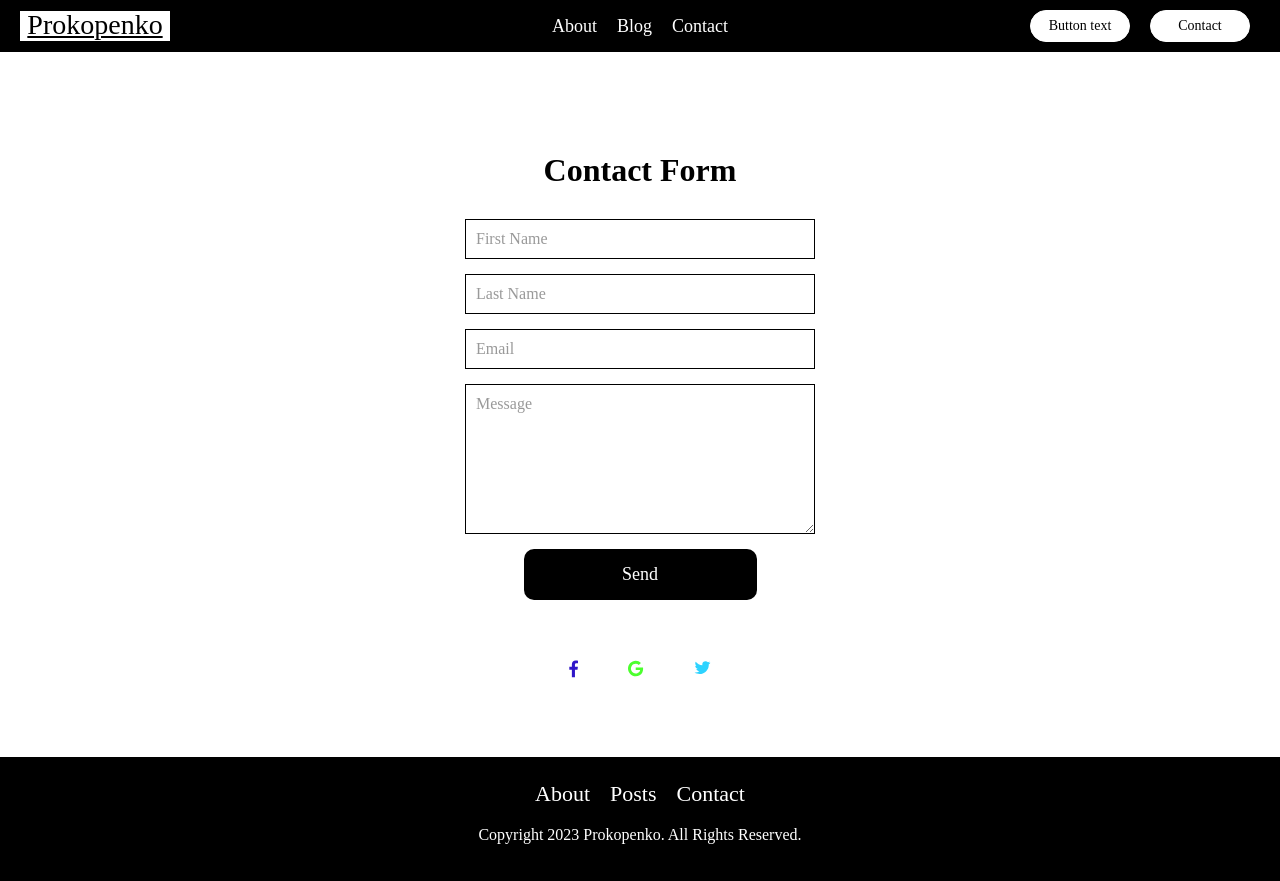
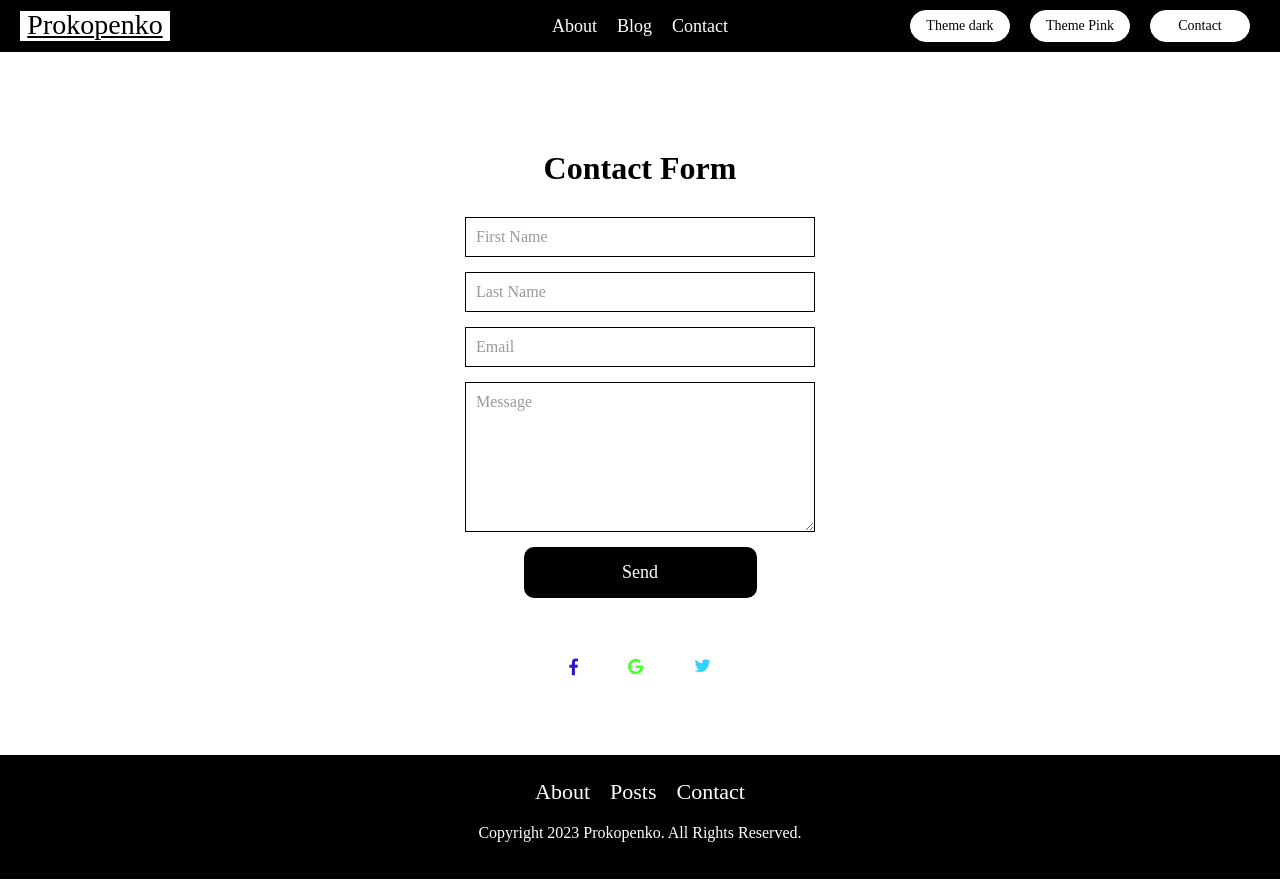
Before and after one commit to okhaenkovskaya/React2, a React (Vite) app: page /contact in a window 1280 px wide. Built offline with nearby package versions, Linux system fonts and the light colour scheme.

Commit message:
develop pink theme

```diff
--- a/src/assets/styles/index.css
+++ b/src/assets/styles/index.css
@@ -352,6 +352,7 @@ template {
   display: flex;
   flex-direction: column;
   min-height: 100vh;
+  padding-top: 50px;
 }
 
 body {
--- a/src/components/Footer/Footer.module.scss
+++ b/src/components/Footer/Footer.module.scss
@@ -1,8 +1,16 @@
 .footer {
   margin-top: auto;
-  background-color: black;
-  color: white;
   padding: 20px;
+}
+
+.darkTheme {
+  background-color: #000;
+  color: #fff;
+}
+
+.pinkTheme{
+  background: lightpink;
+  color: #000;
 }
 
 .copyright {
--- a/src/components/Footer/Footer.tsx
+++ b/src/components/Footer/Footer.tsx
@@ -2,11 +2,21 @@ import style from "./Footer.module.scss";
 
 import { NavList, NavItem } from "../Nav";
 
-const Footer = () => {
+interface footerProps {
+  theme: string;
+}
+
+const Footer = ({ theme }: footerProps) => {
   const year = new Date().getFullYear();
 
   return (
-    <footer className={style.footer}>
+    <footer
+      className={
+        theme === "dark"
+          ? `${style.footer} ${style.darkTheme}`
+          : `${style.footer} ${style.pinkTheme}`
+      }
+    >
       <NavList classes={style.footerMenu}>
         <NavItem to="/about">About</NavItem>
         <NavItem to="/">Posts</NavItem>
--- a/src/components/Header/Header.module.scss
+++ b/src/components/Header/Header.module.scss
@@ -1,13 +1,25 @@
 .header {
-  background-color: #000;
-  color: #fff;
   padding: 10px 20px;
   display: grid;
   gap: 10px;
   grid-template-columns: repeat(3, 1fr);
   grid-template-rows: 1fr;
   align-items: center;
+  position: fixed;
+  width: 100%;
+  top: 0;
 }
+
+.darkTheme {
+  background-color: #000;
+  color: #fff;
+}
+
+.pinkTheme{
+  background: lightpink;
+  color: #000;
+}
+
 
 .logo {
   display: block;
--- a/src/components/Header/Header.tsx
+++ b/src/components/Header/Header.tsx
@@ -22,9 +22,20 @@ const navList = [
   },
 ];
 
-const Header = () => {
+interface headerProps {
+  theme: string;
+  setTheme: any;
+}
+
+const Header = ({ theme, setTheme }: headerProps) => {
   return (
-    <header className={style.header}>
+    <header
+      className={
+        theme === "dark"
+          ? `${style.header}  ${style.darkTheme}`
+          : `${style.header} ${style.pinkTheme}`
+      }
+    >
       <Logo to="/" classes={style.logo} />
 
       <NavList>
@@ -36,7 +47,8 @@ const Header = () => {
       </NavList>
 
       <div className={style.btnWrap}>
-        <Button>Button text</Button>
+        <Button onClick={() => setTheme("dark")}>Theme dark</Button>
+        <Button onClick={() => setTheme("pink")}>Theme Pink</Button>
         <Button to="/contact">Contact</Button>
       </div>
     </header>
--- a/src/components/PostList/PostItem.tsx
+++ b/src/components/PostList/PostItem.tsx
@@ -1,5 +1,6 @@
 import style from "./PostList.module.scss";
 import { Link } from "react-router-dom";
+import Button from "../Button";
 
 type Props = {
   title: string;
@@ -8,14 +9,13 @@ type Props = {
 };
 
 const PostItem = ({ title, body, id }: Props) => {
-  console.log(id, "id");
-
   return (
     <div className={style.postItem}>
       <h2 className={style.postTitle}>
         <Link to={id.toString()}>{title}</Link>
       </h2>
-      {body}
+      <div className={style.postText}>{body}</div>
+      <Button to={id.toString()}>Read more</Button>
     </div>
   );
 };
--- a/src/components/PostList/PostList.module.scss
+++ b/src/components/PostList/PostList.module.scss
@@ -21,3 +21,7 @@
     }
   }
 }
+
+.postText {
+  margin: 0 0 15px;
+}
--- /dev/null
+++ b/src/layout/Contexts.ts
@@ -0,0 +1,3 @@
+import { createContext } from "react";
+
+export const ThemeContext: React.Context<string> = createContext("light");
--- a/src/layout/PublicLayout.tsx
+++ b/src/layout/PublicLayout.tsx
@@ -1,5 +1,7 @@
+import { useState } from "react";
 import { Outlet } from "react-router-dom";
 
+import { ThemeContext } from "./Contexts.ts";
 import Header from "../components/Header";
 import Footer from "../components/Footer";
 
@@ -8,14 +10,18 @@ interface PublicLayoutProps {
 }
 
 function PublicLayout({ children }: PublicLayoutProps) {
+  const [theme, setTheme] = useState<string>("dark");
+
   return (
-    <div className="page-wrapper">
-      <Header />
+    <ThemeContext.Provider value={theme}>
+      <div className="page-wrapper">
+        <Header setTheme={setTheme} theme={theme} />
 
-      {children ?? <Outlet />}
+        {children ?? <Outlet />}
 
-      <Footer />
-    </div>
+        <Footer theme={theme} />
+      </div>
+    </ThemeContext.Provider>
   );
 }
 
--- a/src/pages/Home/Home.tsx
+++ b/src/pages/Home/Home.tsx
@@ -45,6 +45,7 @@ const HomePage = () => {
             <PostItem
               title={postItem.title}
               body={postItem.body}
+              id={postItem.id}
               key={postItem.id}
             />
           ))}
```
